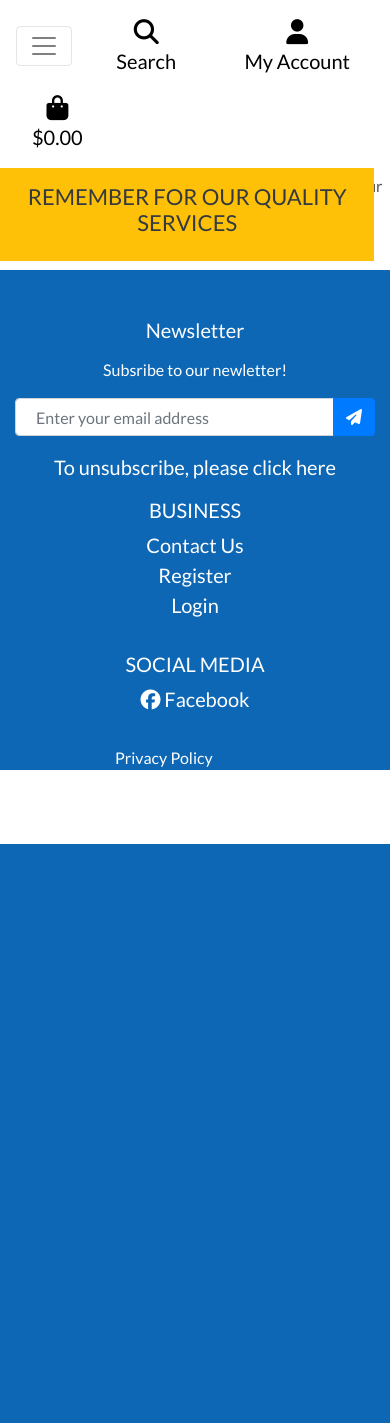
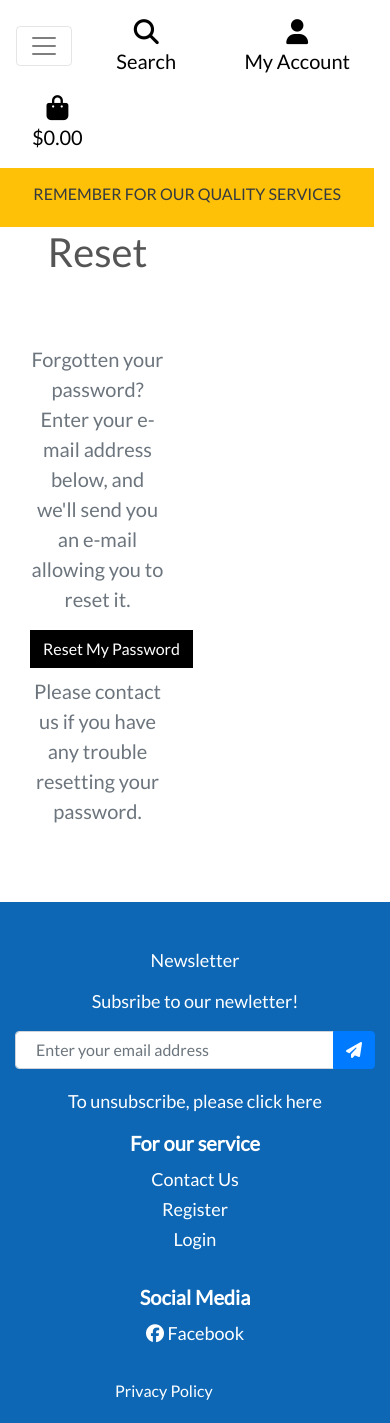
Before and after one commit to dhakal79/Portfolio-project-MS5, a Django app: template templates/allauth/account/password_reset.html in a window 390 px wide. Before the commit the page ends 844 px from the top, so only its background shows below. Run offline with Django 3.2, Linux system fonts and the light colour scheme; the template is opened without the code that fills it, so the values that code supplies are empty; some libraries are stand-ins or nearby versions.

Commit message:
add css style to media query

```diff
--- a/contact/templates/contact/contact.html
+++ b/contact/templates/contact/contact.html
@@ -19,9 +19,7 @@
     <div class="container mt-5">
         <div class="row">
             <div class="col">
-                <hr>
                 <h2 class="logo-font my-4 text-center">Contact Us</h2>
-                <hr>
             </div>
         </div>
 
@@ -42,7 +40,7 @@
                 <form action="" method="POST">
                     {% csrf_token %}
                     {{ form|crispy }}
-                    <button class="btn btn-blue float-right">Submit</button>
+                    <button type="button" class="btn btn-primary">Submit</button>
                 </form>
             </div>
         </div>
--- a/service/templates/service/service.html
+++ b/service/templates/service/service.html
@@ -15,7 +15,6 @@
         <div class="row">
             <div class="col text-center mt-3">
                 <h2 class="logo-font">Services</h2>
-                <hr class="w-50 mb-1">
             </div>
         </div>
         <div class="row">
--- a/static/css/style.css
+++ b/static/css/style.css
@@ -184,7 +184,6 @@ input[type=text], input[type=email], textarea {
     font-size: 18px;
 }
 
-
 /* -------------------------------- Media Queries */
 
 /* Slightly larger container on xl screens */
@@ -332,7 +331,7 @@ input[type=text], input[type=email], textarea {
 
   #frontpage {
     text-align: center;
-    margin-left: 60px;
+    margin-left: 90px;
     font-size: 20px;
     width: 90%;
 }
@@ -342,7 +341,7 @@ input[type=text], input[type=email], textarea {
 }
 
 .btn-group-lg>.btn, .btn-lg {
-    margin-left: 100px;
+    margin-left: 120px;
 }
 .privacy{
     color: #fff;
@@ -360,7 +359,7 @@ input[type=text], input[type=email], textarea {
     margin-top: 30px;
 }
 .logo-font {
-    font-size: 22px;
+    font-size: 16px;
 }
 .text-center {
     font-size: 20px;
@@ -375,3 +374,14 @@ input[type=text], input[type=email], textarea {
 #about p{
     width: 168%;
 }
+
+.text-white {
+    font-size: large;
+}
+
+.col-12 {
+    padding-bottom: 20px;
+}
+.img-fluid{
+    padding-top: 40px;
+}
--- a/templates/allauth/account/password_reset.html
+++ b/templates/allauth/account/password_reset.html
@@ -5,20 +5,31 @@
 
 {% block head_title %}{% trans "Password Reset" %}{% endblock %}
 
-{% block content %}
+{% block inner_content %}
 
-    <h1>{% trans "Password Reset" %}</h1>
+<div class="container">
+    <div class="row">
+      <div class="col-12 mt-3 text-center">
+        <h1 class="mt-5">{% trans "Password Reset" %}</h1>
         {% if user.is_authenticated %}
         {% include "account/snippets/already_logged_in.html" %}
         {% endif %}
+      </div>
+    </div>
 
+    <div class="row">
+      <div class="col-12 mt-3 text-center">
         <p>{% trans "Forgotten your password? Enter your e-mail address below, and we'll send you an e-mail allowing you to reset it." %}</p>
 
         <form method="POST" action="{% url 'account_reset_password' %}" class="password_reset">
             {% csrf_token %}
             {{ form.as_p }}
-        <input type="submit" value="{% trans 'Reset My Password' %}" />
+            <input class="btn btn-blue" type="submit" value="{% trans 'Reset My Password' %}" />
         </form>
 
-    <p>{% blocktrans %}Please contact us if you have any trouble resetting your password.{% endblocktrans %}</p>
+        <p class="my-2">{% blocktrans %}Please contact us if you have any trouble resetting your password.{% endblocktrans %}</p>
+      </div>
+    </div>
+</div>
+
 {% endblock %}
--- a/templates/base.html
+++ b/templates/base.html
@@ -151,7 +151,7 @@
                 </div>
 
                 <div class="col-md-3 mb-md-0 mb-3">
-                    <h5 class="text-uppercase">Business</h5>
+                    <h5 class="text"><b>For our service</b></h5>
                     <ul class="list-unstyled">
                         <li>
                             <a href="{% url 'contact' %}" class="text-white">Contact Us</a>
@@ -169,7 +169,7 @@
                 </div>
 
                 <div class="col-md-3 mb-md-0 mb-3">
-                    <h5 class="text-uppercase">Social Media</h5>
+                    <h5 class="text"><b>Social Media</b></h5>
                     <ul class="list-unstyled">
                         <li>
                             <a class="text-white" href="https://www.facebook.com/DhakalConsultancy-104542882262581" target="_blank" rel="noopener"
```
Lines whose indentation alone changed are shown as unchanged.
